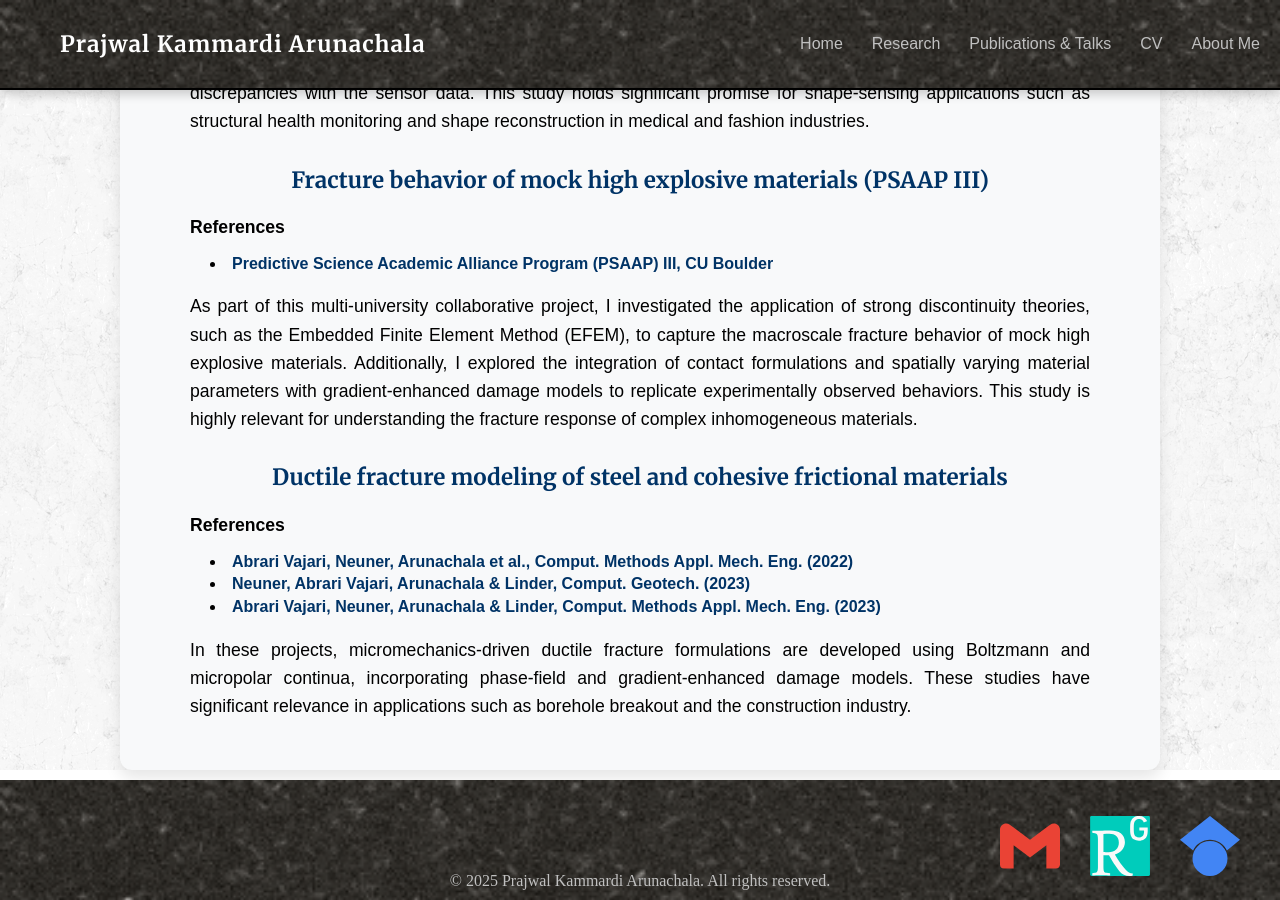
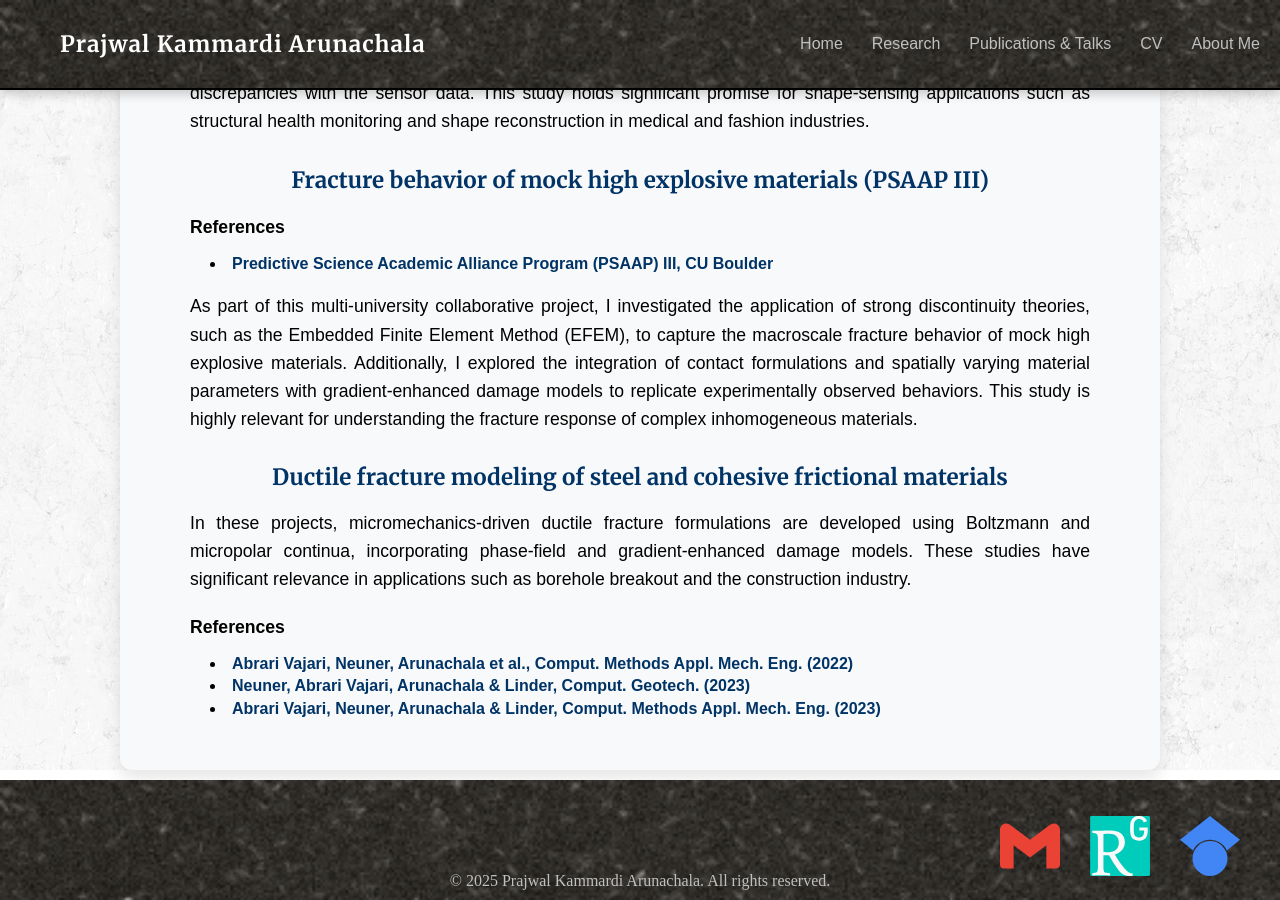
Before and after one commit to prajwalka/prajwalka.github.io, a Jekyll site: the page built from research.md, in a window 1280 px wide and 900 px high, scrolled down 5590 px. Built offline with Jekyll 4.4.1, drawn with Linux system fonts in a browser that asks for light colours; some web fonts are replaced.

Commit message:
Updating research

```diff
--- a/research.md
+++ b/research.md
@@ -180,6 +180,10 @@ industrial processing, where it can be harnessed to tailor the properties of fin
   <div class="research-subsection">
     <h3>Ductile fracture modeling of steel and cohesive frictional materials</h3>
 
+    <p>
+      In these projects, micromechanics-driven ductile fracture formulations are developed using Boltzmann and micropolar continua, incorporating phase-field and gradient-enhanced damage models. These studies have significant relevance in applications such as borehole breakout and the construction industry.
+    </p>
+
     <div class="reference-list">
       <h4>References</h4>
       <ul>
@@ -188,10 +192,6 @@ industrial processing, where it can be harnessed to tailor the properties of fin
       <li><a href="https://www.sciencedirect.com/science/article/pii/S0045782523005285" target="_blank">Abrari Vajari, Neuner, Arunachala & Linder, Comput. Methods Appl. Mech. Eng. (2023)</a></li>
       </ul>
     </div>
-
-    <p>
-      In these projects, micromechanics-driven ductile fracture formulations are developed using Boltzmann and micropolar continua, incorporating phase-field and gradient-enhanced damage models. These studies have significant relevance in applications such as borehole breakout and the construction industry.
-    </p>
   </div>
 
 </section>
```
